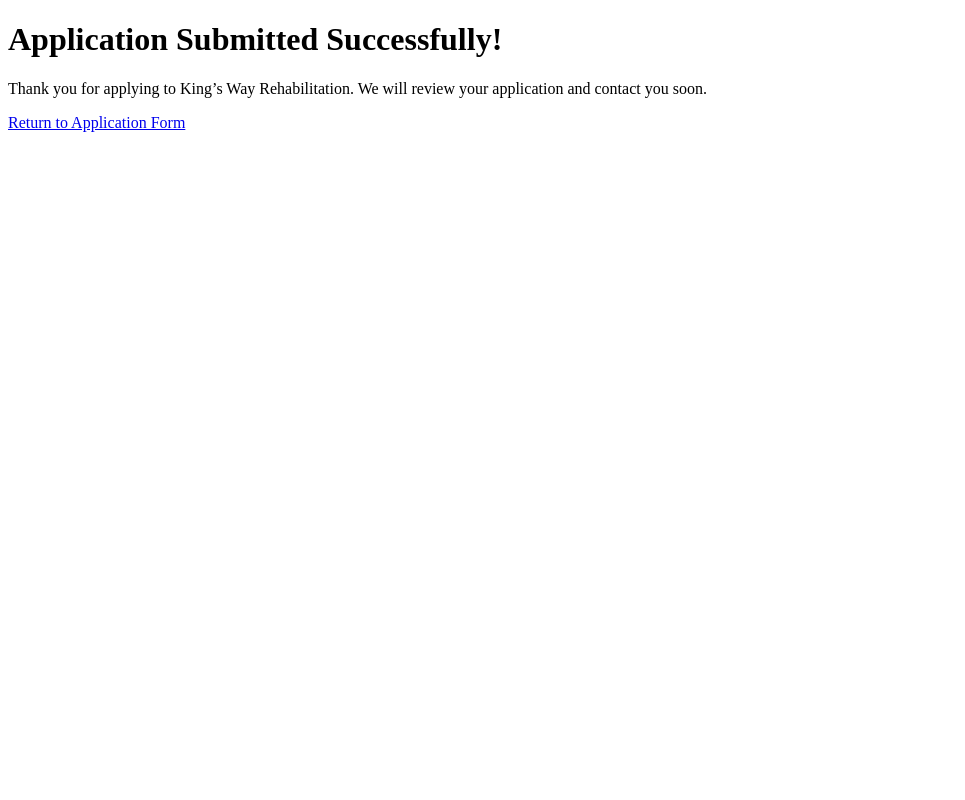
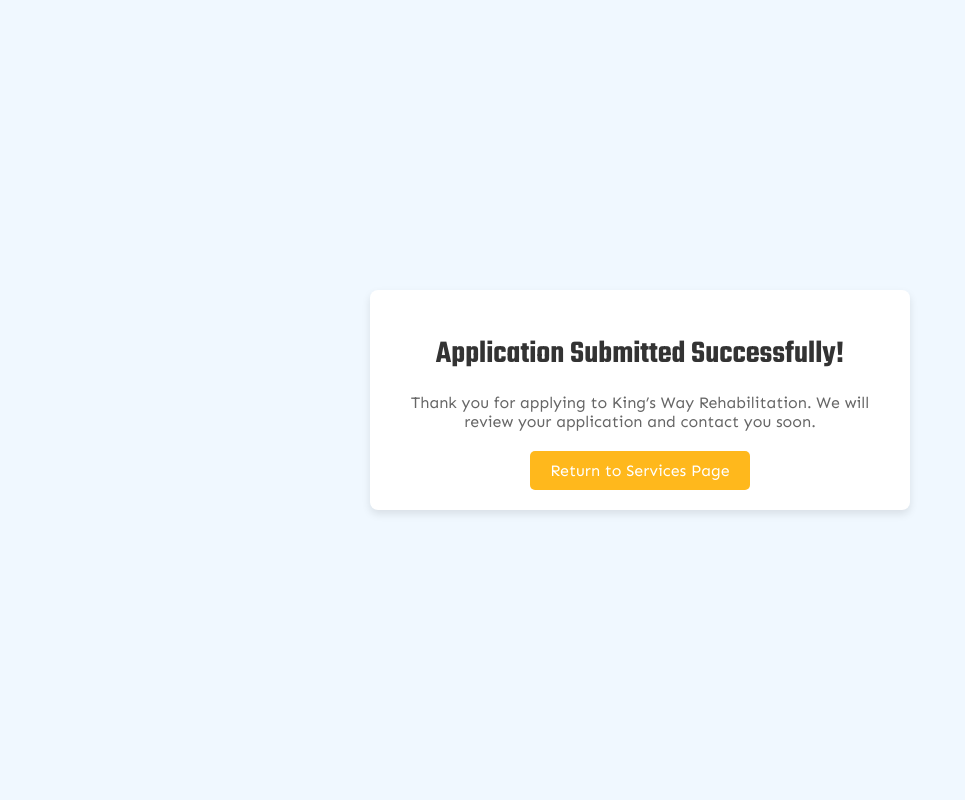
Before and after one commit to daphine-1207/King-s-Way-Rehabilitation-Center-Website, a Django app: page /success/ in a window 1280 px wide. Shown: the whole page, without its empty margins (0-965 px from the left). Run offline with Django 5.2, Linux system fonts and the light colour scheme.

Commit message:
still working on the application_form

```diff
--- a/KingsWayApp/templates/success.html
+++ b/KingsWayApp/templates/success.html
@@ -4,10 +4,69 @@
     <meta charset="UTF-8">
     <meta name="viewport" content="width=device-width, initial-scale=1.0">
     <title>Application Submitted</title>
+
+    <link href="https://fonts.googleapis.com/css2?family=Teko:wght@400;500;600&display=swap" rel="stylesheet">
+    <link href="https://fonts.googleapis.com/css2?family=Sen:wght@400;700&display=swap" rel="stylesheet">
+
+    <style>
+body {
+    margin: 0;
+    padding: 0;
+    font-family: 'Sen', sans-serif;
+    background-color: #f0f8ff;
+    display: flex;
+    justify-content: center;
+    align-items: center;
+    height: 100vh;
+}
+
+
+.card {
+    background-color: #ffffff;
+    border-radius: 8px;
+    box-shadow: 0 4px 8px rgba(0, 0, 0, 0.1);
+    padding: 20px;
+    text-align: center;
+    width: 500px;
+}
+
+
+.card h1 {
+    color: #333333;
+    margin-bottom: 15px;
+    font-family: 'Teko', sans-serif;
+    font-size:xx-large;
+}
+
+
+.card p {
+    color: #666666;
+    margin-bottom: 20px;
+}
+
+.btn {
+    display: inline-block;
+    background-color: rgb(255, 184, 28);
+    color: #ffffff;
+    text-decoration: none;
+    padding: 10px 20px;
+    border-radius: 5px;
+    font-size: 16px;
+    transition: background-color 0.3s ease;
+}
+
+.btn:hover {
+    background-color: rgb(239, 166, 10);
+}
+
+    </style>
+
 </head>
 <body>
-    <h1>Application Submitted Successfully!</h1>
-    <p>Thank you for applying to King’s Way Rehabilitation. We will review your application and contact you soon.</p>
-    <a href="{% url 'services' %}">Return to Application Form</a>
+    <div class="card">
+        <h1>Application Submitted Successfully!</h1>
+        <p>Thank you for applying to King’s Way Rehabilitation. We will review your application and contact you soon.</p>
+        <a href="{% url 'services' %}" class="btn">Return to Services Page</a>
+    </div>
 </body>
 </html>
--- a/KingsWayApp/urls.py
+++ b/KingsWayApp/urls.py
@@ -11,8 +11,6 @@ urlpatterns = [
     path('contact/', views.contact, name='contact'),
     path('donate/', views.donate, name='donate'),
     path('shop/', views.shop, name='shop'),
-    # path('subscribe/', views.subscribe, name='subscribe'),
-    # path('submit_order/', submit_order, name='submit_order'),
     path('application_form/', views.application_form, name='application_form'),
     path('success/', success_view, name='success'),
 
--- a/KingsWayApp/views.py
+++ b/KingsWayApp/views.py
@@ -31,7 +31,7 @@ def shop(request):
         if form.is_valid():
             order_data = form.cleaned_data
             message = order_data.get('message', '')
-            recipient_email = 'kingswayrehabilitation@gmail.com'  # Fixed recipient
+            recipient_email = 'kingswayrehabilitation@gmail.com'
 
             # Compose email content
             email_message = f"""
@@ -89,17 +89,76 @@ def donate(request):
         form = DonationForm()
     return render(request, 'donate.html', {'form': form})
 
+
+def success_view(request):
+    return render(request, 'success.html')
+
+
 def application_form(request):
     if request.method == 'POST':
         form = ApplicationForm(request.POST)
         if form.is_valid():
-            form.save()
-            messages.success(request, 'Thank you for your application. We will review it and contact you soon.')
+            # Get cleaned data from the form
+            application_data = form.cleaned_data
+
+            # Compose the email content
+            email_message = f"""
+            New Application Received
+
+            Applicant Details:
+            ----------------------
+            Full Name: {application_data.get('first_name')} {application_data.get('middle_name', '')} {application_data.get('last_name')}
+            Address: {application_data.get('address')}
+            City: {application_data.get('city')}
+            Country: {application_data.get('country')}
+            District: {application_data.get('district')}
+            Date of Birth: {application_data.get('dob')}
+            Primary Phone: {application_data.get('primary_phone')}
+            Secondary Phone: {application_data.get('secondary_phone')}
+            Email: {application_data.get('email')}
+
+            Application Details:
+            ----------------------
+            Completing for Someone Else: {application_data.get('someone_else')}
+            First Choice Treatment Centre: {application_data.get('treatment_centre')}
+            18 Years or Older: {application_data.get('age')}
+            Drug or Alcohol Abuse Problem: {application_data.get('abuse_problem')}
+            Open to Faith-Based Treatment: {application_data.get('faith_based')}
+            12-Month Commitment: {application_data.get('commitment')}
+            Forced to Seek Help: {application_data.get('forced')}
+            Disabilities: {application_data.get('disabilities')}
+            Psychiatric Conditions: {application_data.get('psych_conditions')}
+            Serious Conditions (AIDS, Cancer, TB): {application_data.get('serious_conditions')}
+            Takes Medications: {application_data.get('medications')}
+            Medication Details: {application_data.get('medications_details')}
+            Outstanding Warrants: {application_data.get('outstanding_warrants')}
+            On Parole: {application_data.get('parole')}
+            In Detention Facility: {application_data.get('detention')}
+            Legal Issues: {application_data.get('legal_issues')}
+            Sex Offender Registry: {application_data.get('sex_offender_registry')}
+            Additional Comments: {application_data.get('additional_comments')}
+            """
+
+            # Send the email
+            recipient_email = 'kingswayrehabilitation@gmail.com'
+            try:
+                send_mail(
+                    subject='New Application Notification',
+                    message=email_message,
+                    from_email=settings.EMAIL_HOST_USER,
+                    recipient_list=[recipient_email],
+                    fail_silently=False
+                )
+                messages.success(request, 'Application submitted successfully!')
+            except Exception as e:
+                print(f'Error sending email: {e}')
+                messages.error(request, 'There was an error sending your application.')
+
             return redirect('success')
+        else:
+            messages.error(request, 'Please correct the errors in the form.')
+
     else:
         form = ApplicationForm()
 
     return render(request, 'application_form.html', {'form': form})
-
-def success_view(request):
-    return render(request, 'success.html')
```
Also changed, not shown: KingsWayApp/forms.py (+17 -15 lines), KingsWayApp/models.py (+20 -11 lines), KingsWayApp/templates/base.html (+0 -41 lines), KingsWayApp/migrations/0001_initial.py (deleted), KingsWayApp/migrations/0002_remove_order_email_order_item_size.py (deleted), KingsWayApp/migrations/0003_alter_order_item_size.py (deleted), db.sqlite3.
